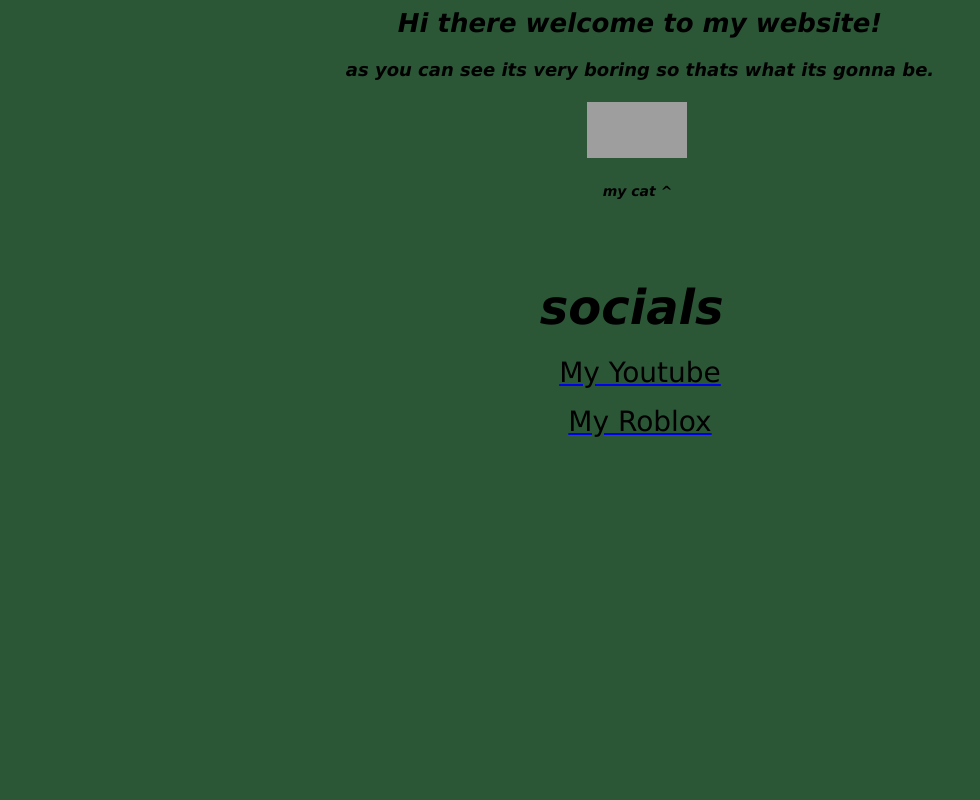
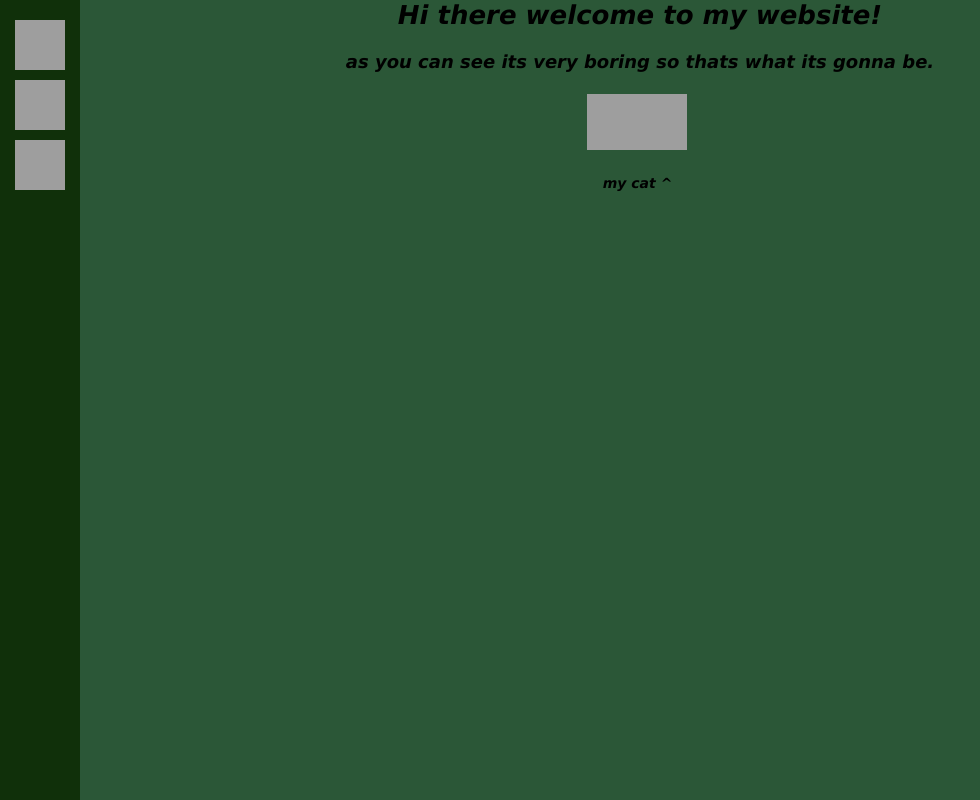
Before and after one commit to MyrbleTESING/myrble-website, a plain HTML site: page index.html in a window 1280 px wide. Shown: the whole page, without its empty margins (0-980 px from the left). Drawn offline with Linux system fonts and the light colour scheme; grey boxes are pictures that could not be loaded.

Commit message:
Update index.html

```diff
--- a/index.html
+++ b/index.html
@@ -1,6 +1,6 @@
 <html>
     <head >
-    <title> myrble website </title>
+    <title>Myrble Website </title>
 <link rel="shortcut icon" type="image/x-icon" href="https://github.com/MyrbleTESING/myrble-website/blob/images/stuff/favicon-32x32.png?raw=true" />
   </head>
 <body bgcolor="#2b5737">
@@ -11,14 +11,60 @@
 
 <h4 style="text-align:center"><span style="font-family:Verdana,Geneva,sans-serif"><span style="font-size:26px"><span style="font-size:24px"><span style="font-size:22px"><span style="font-size:18px"><em>as you can see its very boring so thats what its gonna be.</em></span></span></span></span></span></h4>
 
-<h4 style="text-align:center"><span style="font-family:Verdana,Geneva,sans-serif"><span style="font-size:26px"><span style="font-size:24px"><span style="font-size:22px"><span style="font-size:18px"><em><img alt="" src="https://github.com/MyrbleTESING/myrble_website/blob/main/20230329_203144.png?raw=true" style="height:56px; width:100px" />&nbsp;</em></span></span></span></span></span></h4>
+<h4 style="text-align:center"><span style="font-family:Verdana,Geneva,sans-serif"><span style="font-size:26px"><span style="font-size:24px"><span style="font-size:22px"><span style="font-size:18px"><em><img alt="" src="https://github.com/MyrbleTESING/myrble-website/blob/images/stuff/20230329_203144.png?raw=true" style="height:56px; width:100px" />&nbsp;</em></span></span></span></span></span></h4>
 
 <h4 style="text-align:center"><span style="font-family:Verdana,Geneva,sans-serif"><span style="font-size:14px"><em>my cat ^</em>&nbsp;</span></span></h4>
+<!DOCTYPE html>
+<html lang="en">
 
-<h1 style="text-align:center">&nbsp;</h1>
+<head>
+    <meta charset="UTF-8">
+    <meta name="viewport" content="width=device-width, initial-scale=1.0">
+    <title>Sidebar with Images</title>
+    <style>
+        body {
+            font-family: Arial, sans-serif;
+            margin: 0;
+            padding: 0;
+        }
 
-<h1 style="text-align:center"><span style="font-size:48px"><span style="font-family:Verdana,Geneva,sans-serif"><em>socials&nbsp;</em></span></span></h1>
+        .sidebar {
+            width: 80px; /* Thinner width */
+            height: 100vh;
+            background-color: #10300a;
+            position: fixed;
+            left: 0;
+            top: 0;
+            padding-top: 20px;
+        }
 
-<p style="text-align:center"><span style="font-size:28px"><span style="font-family:Verdana,Geneva,sans-serif"><a href="https://www.youtube.com/@Myrble"><span style="color:#000000">My Youtube</span></a></span></span></p>
+        .sidebar img {
+            width: 50px;
+            height: 50px;
+            margin-bottom: 10px;
+            display: block;
+            margin-left: auto;
+            margin-right: auto;
+        }
 
-<p style="text-align:center"><span style="font-size:28px"><span style="font-family:Verdana,Geneva,sans-serif"><a href="https://www.roblox.com/users/2227549993/profile"><span style="color:#000000">My Roblox</span></a></span></span></p>
+        .content {
+            margin-left: 100px; /* Adjusted margin to accommodate the thinner sidebar */
+            padding: 20px;
+        }
+    </style>
+</head>
+
+<body>
+    <div class="sidebar">
+        <a href="https://www.roblox.com/users/2227549993/profile"><img src="https://raw.githubusercontent.com/MyrbleTESING/myrble-website/images/stuff/Roblox_player_icon_black.svg" alt="Image 1"></a>
+        <a href="https://youtube.com/@Myrble"><img src="https://github.com/MyrbleTESING/myrble-website/blob/images/stuff/youtube-icon.png?raw=true" alt="Image 2"></a>
+        <a href="https://blog.myrble.xyz.wf/"><img src="https://raw.githubusercontent.com/MyrbleTESING/myrble-website/289f44aed26ebb1645ab3d572cf4b78bab5face2/noun-blog-2471.svg" alt="Image 3"></a>
+    </div>
+    <div class="content">
+    </div>
+</body>
+
+</html>
+
+<!DOCTYPE html>
+<html lang="en">
```
